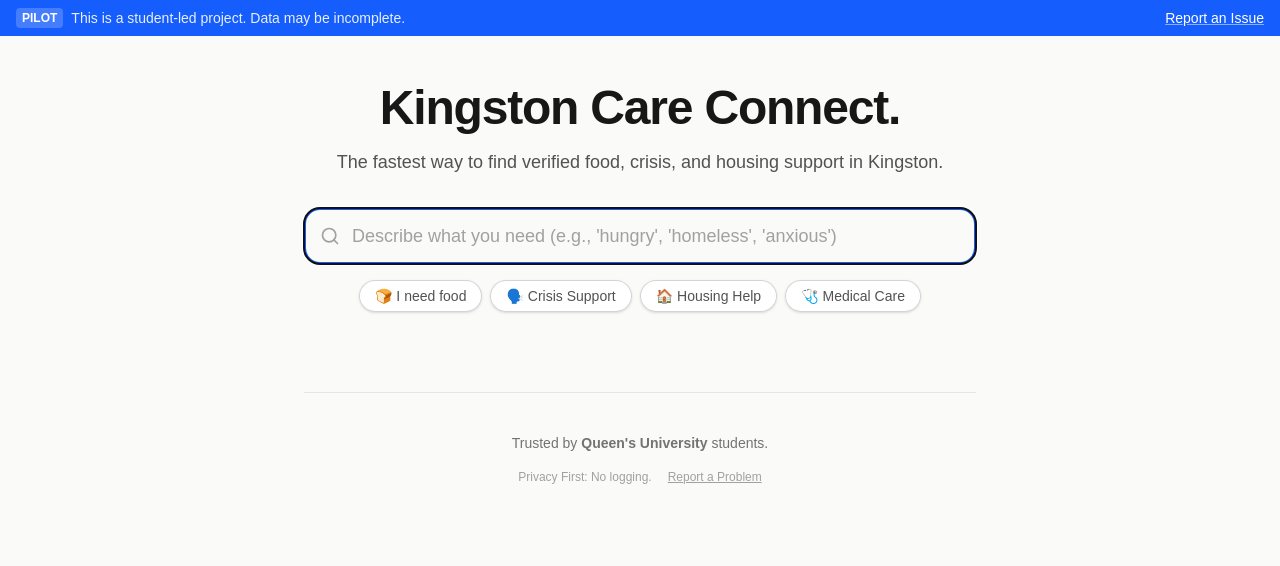
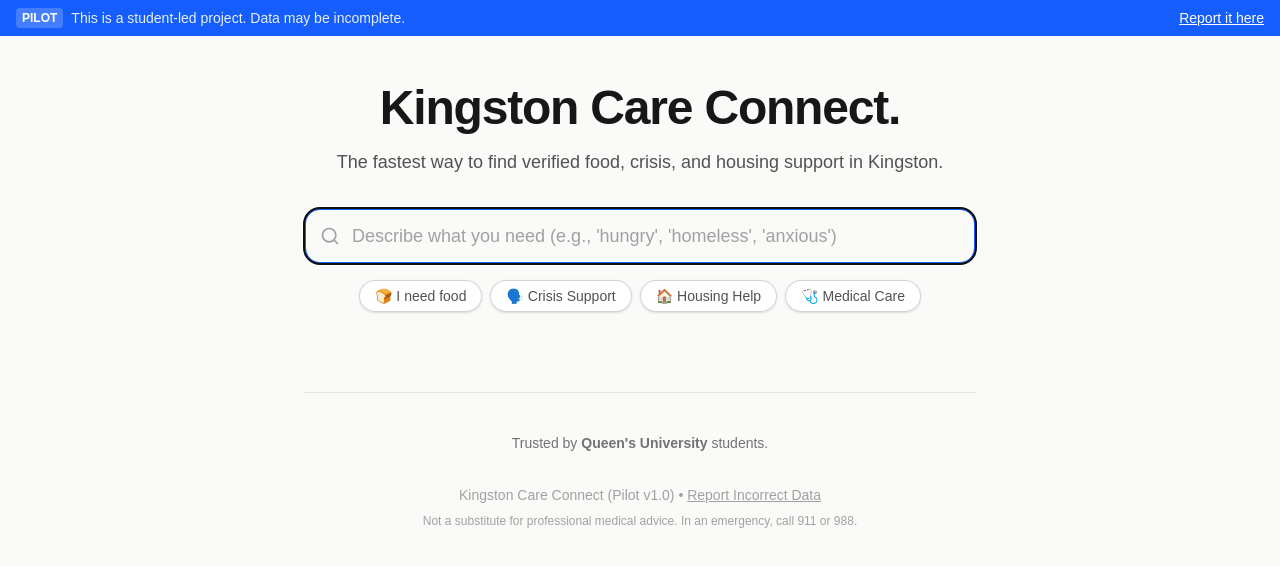
Before and after one commit to jerdaw/kingston-care-connect, a Next.js app: page / in a window 1280 px wide. Shown: the top 566 px of the page. Built offline with nearby package versions, Linux system fonts and the light colour scheme.

Commit message:
docs: finalized operations docs, governance protocol, and active feedback links

```diff
--- a/app/page.tsx
+++ b/app/page.tsx
@@ -128,9 +128,16 @@ export default function Home() {
             <p className="text-sm text-neutral-500">
               Trusted by <strong>Queen&apos;s University</strong> students.
             </p>
-            <div className="mt-4 flex justify-center gap-4 text-xs text-neutral-400">
-              <span>Privacy First: No logging.</span>
-              <a href="https://forms.gle/placeholder" target="_blank" className="hover:text-neutral-600 underline">Report a Problem</a>
+            <div className="mt-8 text-center text-sm text-neutral-400">
+              <p>
+                Kingston Care Connect (Pilot v1.0) •{' '}
+                <a href="mailto:feedback@kingstoncare.ca?subject=Data%20Correction" className="underline hover:text-neutral-600">
+                  Report Incorrect Data
+                </a>
+              </p>
+              <p className="mt-2 text-xs">
+                Not a substitute for professional medical advice. In an emergency, call 911 or 988.
+              </p>
             </div>
           </div>
         )}
--- a/components/BetaBanner.tsx
+++ b/components/BetaBanner.tsx
@@ -12,12 +12,12 @@ export default function BetaBanner() {
                 </div>
                 <div className="hidden sm:block">
                     <a
-                        href="https://forms.gle/YOUR_GOOGLE_FORM_ID"
+                        href="mailto:feedback@kingstoncare.ca?subject=Kingston%20Care%20Connect%20Pilot%20Feedback"
                         target="_blank"
-                        rel="noreferrer"
-                        className="underline decoration-white/50 hover:decoration-white"
+                        rel="noopener noreferrer"
+                        className="font-medium underline hover:text-blue-100"
                     >
-                        Report an Issue
+                        Report it here
                     </a>
                 </div>
             </div>
```
Also changed, not shown: 2 other files (tests, documents, lock files or other folders).
